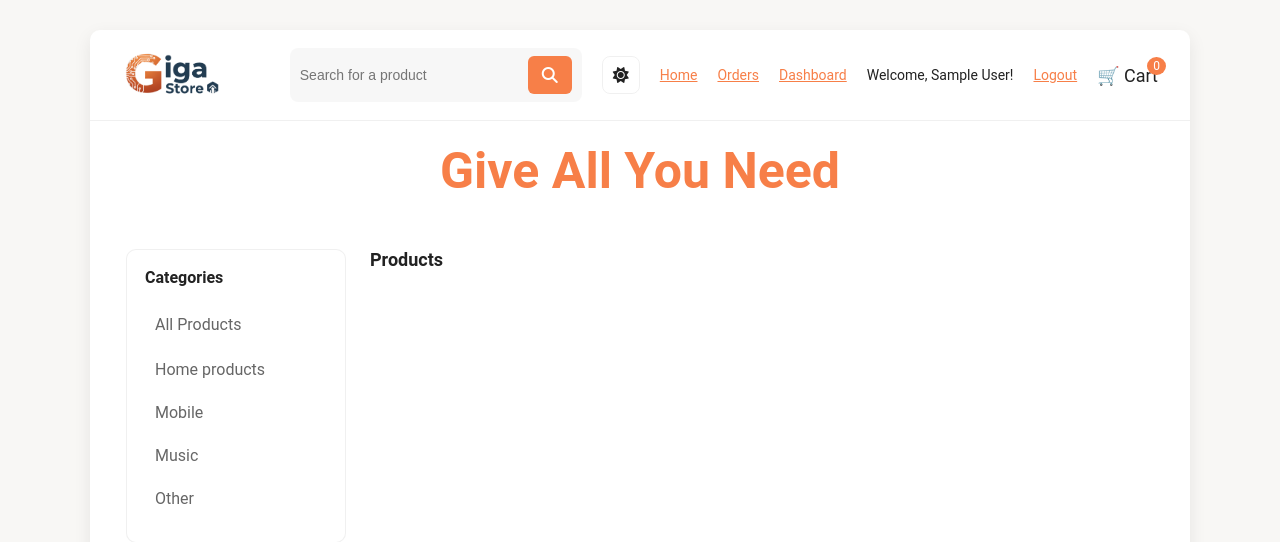
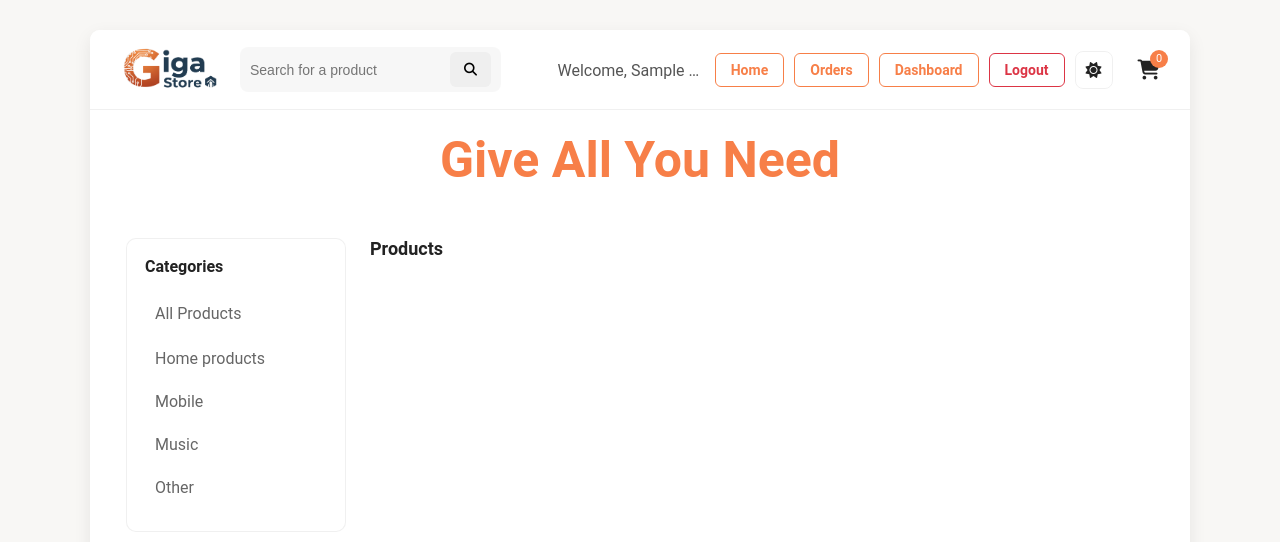
Before and after one commit to nasr-analyst/Giga-store, a PHP site: page /views/index.php in a window 1280 px wide. Shown: the top 542 px of the page. Run offline with PHP 8.4, Linux system fonts and the light colour scheme; the visitor is signed in with stand-in values (Sample User, id 1); data that the repository does not hold is empty; some libraries are stand-ins or nearby versions.

Commit message:
header update الناظر بيمسي

```diff
--- a/assets/css/store-style.css
+++ b/assets/css/store-style.css
@@ -39,98 +39,15 @@ body {
   overflow: hidden;
 }
 
-/* Header */
-.header {
-  display: flex;
-  justify-content: space-between;
-  align-items: center;
-  padding: 18px 32px;
-  border-bottom: 1px solid var(--border-color);
-}
-
-.cart-icon {
-  cursor: pointer;
-  font-size: 18px;
-  position: relative;
-  display: flex;
-  align-items: center;
-  gap: 6px;
-}
-
-#cart-count {
-  background: var(--primary-color);
-  color: var(--white);
-  border-radius: 50%;
-  padding: 2px 6px;
-  font-size: 12px;
-  position: absolute;
-  top: -8px;
-  right: -8px;
-}
-
-
-.brand {
-  display: flex;
-  align-items: center;
-  gap: 12px;
-}
-
-.brand .logo {
-  width: 100px;
-  /* height: 42px;  */
-  object-fit: contain;
-}
-
-.nav {
-  display: flex;
-  align-items: center;
-  gap: 20px;
-  font-size: 14px;
-}
-
-.search {
-  display: flex;
-  align-items: center;
-  gap: 8px;
-  background: var(--light-gray);
-  /* خلفية فاتحة لحقل البحث */
-  padding: 8px 10px;
-  border-radius: 8px;
-}
-
+/* إزالة الإطار والخلفية من خانة الكتابة عشان تندمج مع البار */
 .search input {
-  border: none;
-  outline: none;
-  background: transparent;
-  width: 220px;
+  border: none;              /* إزالة البرواز */
+  outline: none;             /* إزالة خط التحديد عند الكتابة */
+  background: transparent;   /* جعل الخلفية شفافة */
   font-size: 14px;
   color: var(--text-dark);
+  width: 200px;              /* عرض مناسب للنص */
 }
-
-.btn-search {
-  background: var(--primary-color);
-  color: var(--white);
-  border: none;
-  border-radius: 8px;
-  padding: 8px 12px;
-  cursor: pointer;
-  transition: background 0.2s;
-  display: flex;
-  align-items: center;
-  justify-content: center;
-  min-width: 38px;
-  height: 38px;
-}
-
-.btn-search:hover {
-  background: var(--primary-hover);
-}
-
-.btn-search i {
-  font-size: 16px;
-  pointer-events: none;
-}
-
 
 /* Hero */
 .hero {
@@ -592,3 +509,132 @@ body {
     margin: 5px 0;
   }
 }
+
+/* =========================================
+   HEADER FIXES
+   ========================================= */
+
+/* الكونتينر الرئيسي للهيدر */
+.header {
+  display: flex;
+  justify-content: space-between; /* يوزع العناصر (شمال - وسط - يمين) */
+  align-items: center;            /* يوسط العناصر عمودياً */
+  padding: 15px 30px;
+  background: var(--card-background);
+  border-bottom: 1px solid var(--border-color);
+  position: relative;             /* مهم عشان رسالة الترحيب */
+  height: 80px;                   /* ارتفاع ثابت لمنع اللخبطة */
+}
+
+/* 1. تنسيق الجزء الشمال (لوجو + بحث) */
+.header-left {
+  display: flex;
+  align-items: center;
+  gap: 20px; /* مسافة بين اللوجو والبحث */
+}
+
+.brand .logo {
+  width: 100px;
+  display: block;
+}
+
+.search {
+  display: flex;
+  align-items: center;
+  background: var(--light-gray);
+  padding: 5px 10px;
+  border-radius: 8px;
+}
+
+/* 2. تنسيق الجزء الأوسط (رسالة الترحيب) */
+.header-center {
+  position: absolute; /* عشان تيجي في النص بالظبط فوق كل حاجة */
+  left: 50%;
+  transform: translateX(-50%);
+  white-space: nowrap;
+}
+
+.welcome-msg {
+  font-weight: bold;
+  font-size: 16px;
+  color: var(--text-dark);
+}
+
+/* 3. تنسيق الجزء اليمين (الزراير + السلة) */
+.header-right {
+  display: flex;
+  align-items: center;
+  gap: 20px;
+}
+
+.nav-buttons {
+  display: flex;
+  align-items: center;
+  gap: 10px; /* مسافة بين كل زرار والتاني */
+}
+
+/* شكل الزراير (الإطار البرتقالي) */
+.nav-link-btn {
+  text-decoration: none;
+  font-size: 14px;
+  font-weight: 600;
+  color: var(--primary-color);       /* لون الكلام برتقالي */
+  border: 1px solid var(--primary-color); /* برواز برتقالي */
+  padding: 8px 15px;
+  border-radius: 6px;
+  transition: all 0.3s ease;
+  display: inline-block;
+}
+
+/* لما تقف بالماوس على الزرار */
+.nav-link-btn:hover {
+  background-color: var(--primary-color);
+  color: #fff; /* الكلام يبقى أبيض */
+}
+
+/* زرار الخروج (Logout) نخليه مختلف شوية (أحمر) أو سيبه زي ما تحب */
+.nav-link-btn.logout {
+  border-color: #dc3545;
+  color: #dc3545;
+}
+.nav-link-btn.logout:hover {
+  background-color: #dc3545;
+  color: #fff;
+}
+
+/* زرار تغيير المظهر */
+.theme-toggle {
+  width: 35px;
+  height: 35px;
+  display: flex;
+  align-items: center;
+  justify-content: center;
+  border: 1px solid #ddd;
+  border-radius: 6px;
+  cursor: pointer;
+  background: transparent;
+}
+
+/* أيقونة السلة */
+.cart-icon {
+  position: relative;
+  font-size: 20px;
+  cursor: pointer;
+  margin-left: 5px;
+  color: var(--text-dark);
+}
+
+#cart-count {
+  position: absolute;
+  top: -8px;
+  right: -8px;
+  background: var(--primary-color);
+  color: #fff;
+  font-size: 11px;
+  width: 18px;
+  height: 18px;
+  border-radius: 50%;
+  display: flex;
+  align-items: center;
+  justify-content: center;
+}
--- a/views/index.php
+++ b/views/index.php
@@ -24,42 +24,52 @@ $isAdmin = (isset($_SESSION['user_role']) && $_SESSION['user_role'] === 'admin')
 <body>
     <div class="page">
         <header class="header">
+    <div class="header-left">
         <div class="brand">
             <img src="../assets/images/logo.png" alt="logo" class="logo">
         </div>
-
-            <nav class="nav">
         <div class="search">
             <input id="product-search" type="text" placeholder="Search for a product">
             <button class="btn btn-search" title="Search">
                 <i class="fa-solid fa-magnifying-glass"></i>
             </button>
         </div>
+    </div>
 
-                <!-- theme toggle (switch with icon) -->
-                <button id="theme-toggle-btn" class="theme-toggle" aria-pressed="false" title="Toggle theme"></button>
+    <div class="header-center">
+        <?php if ($isLoggedIn): ?>
+            <span style="color: #555; max-width: 150px; white-space: nowrap; overflow: hidden; text-overflow: ellipsis; display: inline-block; vertical-align: middle; margin-right: 15px;">
+                Welcome, <?= htmlspecialchars($userName) ?>!
+            </span>
+        <?php endif; ?>
+    </div>
 
-                <a href="index.php" class="nav-link">Home</a>
+    <div class="header-right">
+        <div class="nav-buttons">
+            <a href="index.php" class="nav-link-btn">Home</a>
 
             <?php if ($isLoggedIn): ?>
-                    <a href="orders.php" class="nav-link">Orders</a>
+                <a href="orders.php" class="nav-link-btn">Orders</a>
             <?php endif; ?>
 
             <?php if ($isAdmin): ?>
-                    <a href="dashboard.php" class="nav-link">Dashboard</a>
+                <a href="dashboard.php" class="nav-link-btn">Dashboard</a>
             <?php endif; ?>
 
             <?php if ($isLoggedIn): ?>
-                    <span class="nav-link">Welcome, <?= htmlspecialchars($userName) ?>!</span>
-                    <a href="../controllers/AuthController.php?action=logout" class="nav-link">Logout</a>
+                <a href="../controllers/AuthController.php?action=logout" class="nav-link-btn logout">Logout</a>
             <?php else: ?>
-                    <a href="login.php" class="nav-link">Login</a>
+                <a href="login.php" class="nav-link-btn">Login</a>
             <?php endif; ?>
 
+             <button id="theme-toggle-btn" class="theme-toggle" aria-pressed="false" title="Toggle theme"></button>
+        </div>
+
         <div class="cart-icon" onclick="goToCart()">
-                    🛒 Cart <span id="cart-count">0</span>
+            <i class="fa-solid fa-cart-shopping"></i>
+            <span id="cart-count">0</span>
         </div>
-            </nav>
+    </div>
 </header>
 
         <section class="hero">
```
Lines whose indentation alone changed are shown as unchanged.
